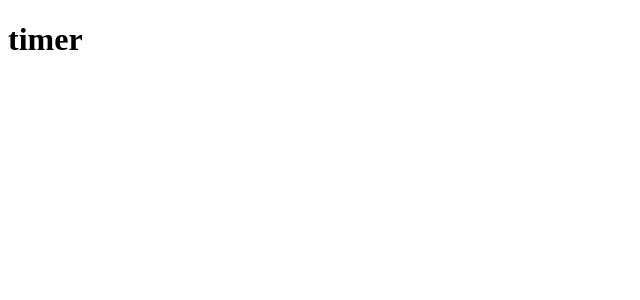
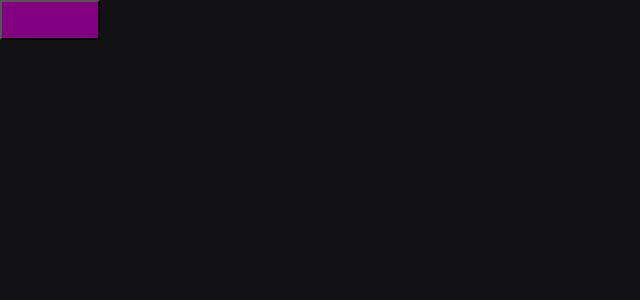
Before and after one commit to thiagolbf/timer, a React (Vite) app: page / in a window 1280 px wide. Shown: the top 300 px of the page, without its empty margins (0-640 px from the left). Built offline with nearby package versions, Linux system fonts and the light colour scheme.

Commit message:
initial configurations

```diff
--- a/index.html
+++ b/index.html
@@ -3,7 +3,16 @@
   <head>
     <meta charset="UTF-8" />
 
+    <link rel="preconnect" href="https://fonts.googleapis.com" />
+    <link rel="preconnect" href="https://fonts.gstatic.com" crossorigin />
+
     <meta name="viewport" content="width=device-width, initial-scale=1.0" />
+
+    <link
+      href="https://fonts.googleapis.com/css2?family=Roboto+Mono:wght@700&family=Roboto:wght@400;700&display=swap"
+      rel="stylesheet"
+    />
+
     <title>Timer</title>
   </head>
   <body>
--- a/package.json
+++ b/package.json
@@ -15,7 +15,9 @@
   "devDependencies": {
     "@types/react": "^18.0.28",
     "@types/react-dom": "^18.0.11",
+    "@types/styled-components": "^5.1.26",
     "@vitejs/plugin-react": "^3.1.0",
+    "styled-components": "^5.3.9",
     "typescript": "^4.9.3",
     "vite": "^4.2.0"
   }
--- a/src/App.tsx
+++ b/src/App.tsx
@@ -1,5 +1,19 @@
+import { ThemeProvider } from "styled-components";
+import { defaultTheme } from "./styles/themes/default";
+import { ButtonContainer } from "./components/Button/style";
+
+import { GlobalSTyle } from "./styles/globa";
+
+import { useState } from "react";
+
 export const App = () => {
-  return <h1>timer</h1>;
+  return (
+    <ThemeProvider theme={defaultTheme}>
+      <ButtonContainer variant="primary"></ButtonContainer>
+
+      <GlobalSTyle />
+    </ThemeProvider>
+  );
 };
 
 export default App;
--- /dev/null
+++ b/src/components/Button/style.ts
@@ -0,0 +1,26 @@
+import styled, { css } from "styled-components";
+
+export type ButtonVariant = "primary" | "secondary" | "danger" | "success";
+
+interface ButtonContainerProps {
+  variant: ButtonVariant;
+}
+
+const buttonVariants = {
+  primary: "purple",
+  secondary: "orange",
+  danger: "red",
+  success: "green",
+};
+
+export const ButtonContainer = styled.button<ButtonContainerProps>`
+  width: 100px;
+  height: 40px;
+
+  background-color: ${(props) => props.theme.primary};
+
+  /* ${(props) =>
+    css`
+      background-color: ${buttonVariants[props.variant]};
+    `} */
+`;
--- /dev/null
+++ b/src/styles/globa.ts
@@ -0,0 +1,29 @@
+import { createGlobalStyle } from "styled-components";
+
+export const GlobalSTyle = createGlobalStyle`
+
+*{
+    margin: 0;
+    padding: 0;
+    box-sizing: border-box;
+}
+
+:focus {
+    outline: 0;
+    box-shadow: 0 0 0 2px ${(props) => props.theme["green-500"]};
+}
+
+body {
+    background-color: ${(props) => props.theme["gray-900"]};
+    color: ${(props) => props.theme["gray-300"]};
+}
+
+ body,input, textarea, button{
+    font-family: 'Roboto', sans-serif;
+    font-weight: 400;
+    font-size: 1rem;
+ }
+
+
+
+`;
--- /dev/null
+++ b/src/styles/themes/default.ts
@@ -0,0 +1,22 @@
+export const defaultTheme = {
+  primary: "purple",
+  secondary: "orange",
+
+  "gray-100": "#E1E1E6",
+  "gray-300": "#C4C4CC",
+  "gray-400": "#8D8D99",
+  "gray-500": "#7C7C8A",
+  "gray-600": "#323238",
+  "gray-700": "#29292E",
+  "gray-800": "#202024",
+  "gray-900": "#121214",
+
+  "green-300": "#00B37E",
+  "green-500": "#00875F",
+  "green-700": "#015F43",
+
+  "red-500": "#AB222E",
+  "red-700": "#7A1921",
+
+  "yellow-500": "#FBA94C",
+};
```
Also changed, not shown: src/@types/styles.d.ts (added, +8 -0 lines), src/components/Button/index.tsx (added, +9 -0 lines), 1 other file (tests, documents, lock files or other folders).
